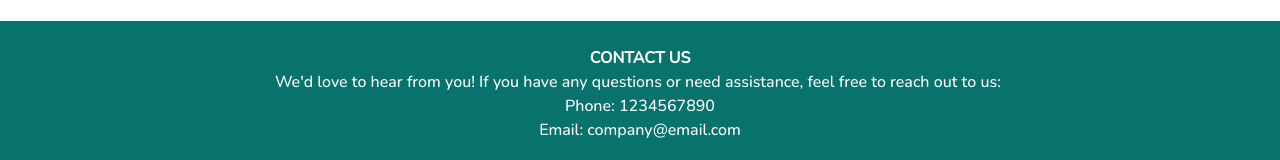
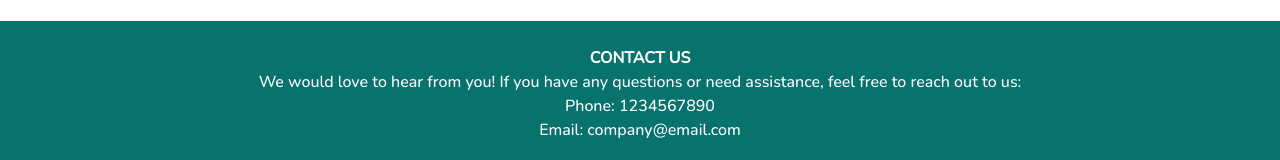
Before and after one commit to Unibazar/frontend-react, a Next.js app: page / in a window 1280 px wide. Shown: the part 589-749 px from the top of the page. Built offline with nearby package versions, Linux system fonts and the light colour scheme.

Commit message:
Fixed: build issue

```diff
--- a/src/app/components/AppContactUs/ContactUs.js
+++ b/src/app/components/AppContactUs/ContactUs.js
@@ -1,18 +1,17 @@
-import React from 'react'
+import React from 'react';
 const Contactus = () => {
   return (
     <>
-      <div style={{'backgroundColor':'#07736C', 'width':'100%', 'height':'145px','justifyContent':'center', 'alignItems':'center', 'textAlign':'center', 'display':'flex', 'flexDirection':'column','fontFamily':'Nunito, sans-serif', 'padding':'5px', 'color':'white'}}>
-        <p style={{'fontWeight':'bold' }}>CONTACT US</p>
-        <p style={{'fontWeight':'regular' }}>We'd love to hear from you! If you have any questions or need assistance, feel free to reach out to us: </p>
-        <div style={{'fontWeight':'semiBold'}}>
+      <div style={{ backgroundColor: '#07736C', width: '100%', height: '145px', justifyContent: 'center', alignItems: 'center', textAlign: 'center', display: 'flex', flexDirection: 'column', fontFamily: 'Nunito, sans-serif', padding: '5px', color: 'white' }}>
+        <p style={{ fontWeight: 'bold' }}>CONTACT US</p>
+        <p style={{ fontWeight: 'regular' }}>We would love to hear from you! If you have any questions or need assistance, feel free to reach out to us:</p>
+        <div style={{ fontWeight: 'semiBold' }}>
           <p>Phone: 1234567890</p>
           <p>Email: company@email.com</p>
         </div>
       </div>
     </>
+  );
+};
 
-  )
-}
-
-export default Contactus
+export default Contactus;
```
